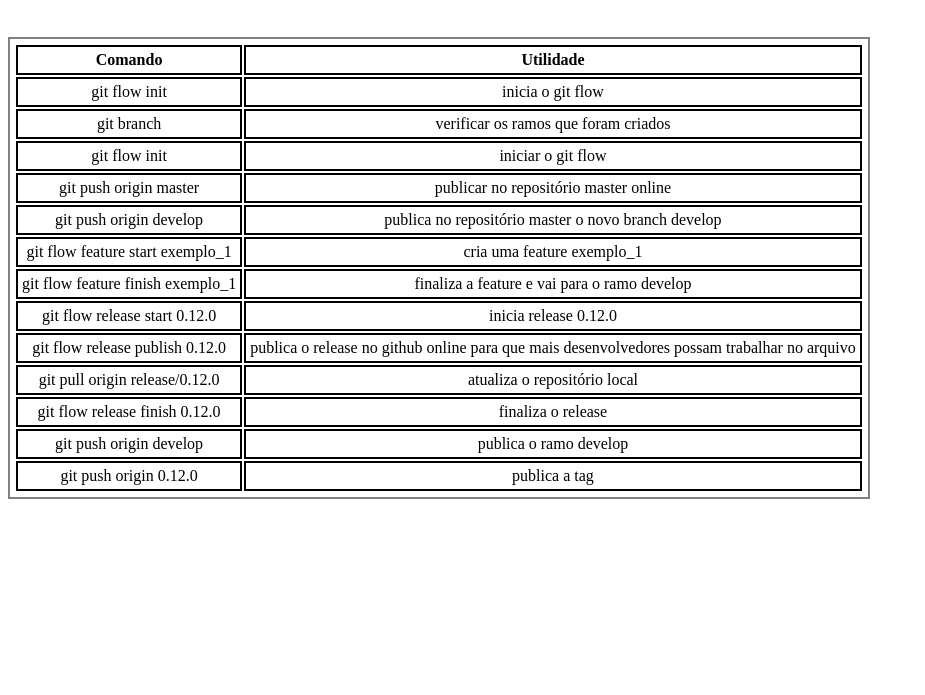
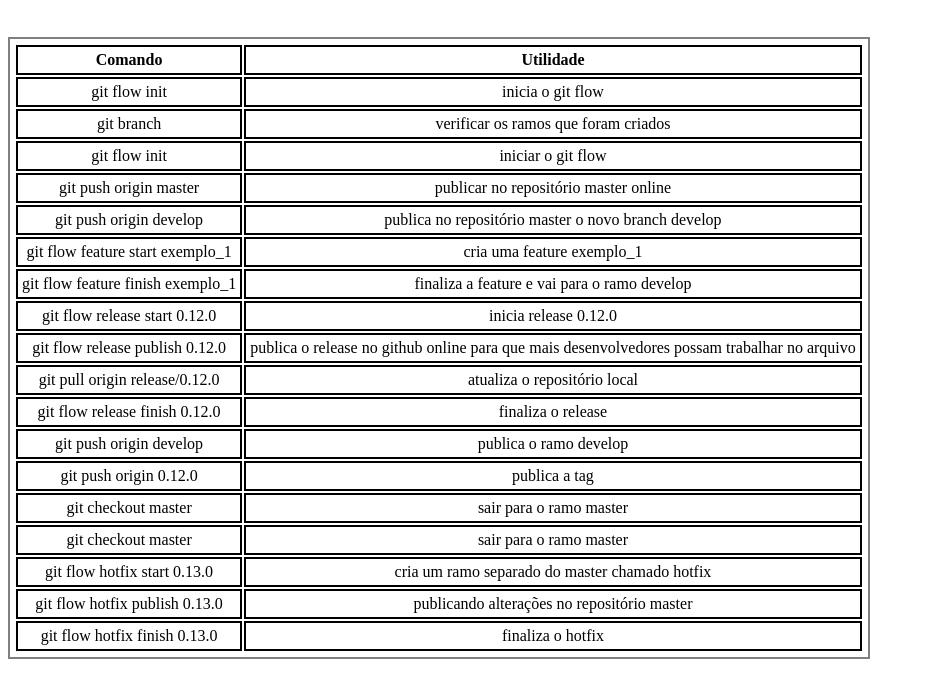
Before and after one commit to rubensjrschwalemberg/projeto-estruturado, a plain HTML site: page pagina3.html in a window 1280 px wide. Shown: the part 105-800 px from the top of the page, without its empty margins (0-925 px from the left). Drawn offline with Linux system fonts and the light colour scheme.

Commit message:
finalizado página 3 git com flow

```diff
--- a/pagina3.html
+++ b/pagina3.html
@@ -104,6 +104,40 @@
 
 				</tr>
 
+				<tr>
+					<td> git checkout master
+				</td>
+					<td>sair para o ramo master </td>
+
+				</tr>
+
+				<tr>
+					<td> git checkout master
+				</td>
+					<td>sair para o ramo master </td>
+
+				</tr>
+				<tr>
+					<td> git flow hotfix start 0.13.0
+				</td>
+					<td>cria um ramo separado do master chamado hotfix </td>
+
+				</tr>
+
+				<tr>
+					<td> git flow hotfix publish 0.13.0
+				</td>
+					<td>publicando alterações no repositório master </td>
+
+				</tr>
+
+				<tr>
+					<td> git flow hotfix finish 0.13.0
+				</td>
+					<td>finaliza o hotfix </td>
+
+				</tr>
+
 
 				<tbody>
 
```
